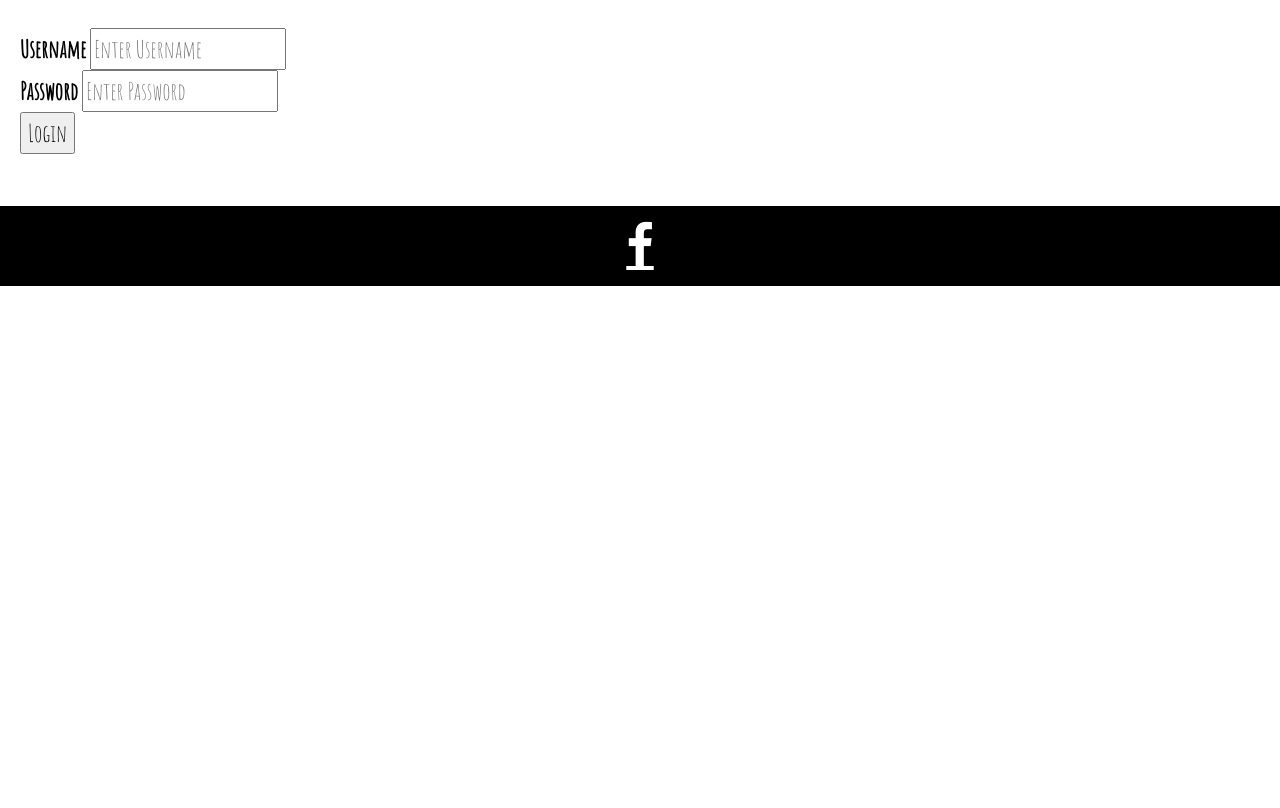
After one commit to KaeTahr/Restaurante_DW, a PHP site: page /portal.html in a window 1280 px wide. The commit adds this page. Run offline with PHP 8.4, Linux system fonts and the light colour scheme.

Commit message:
Added dummy login page and portal home page

```diff
--- /dev/null
+++ b/portal.html
@@ -0,0 +1,33 @@
+
+<html lang="es">
+<head>
+    <meta charset="UTF-8">
+    <meta name="viewport" content="width=device-width, initial-scale=1">
+    <link rel="stylesheet" href="https://cdnjs.cloudflare.com/ajax/libs/font-awesome/4.7.0/css/font-awesome.min.css">
+    <link rel="stylesheet" href="https://fonts.googleapis.com/css?family=Amatic+SC">
+    <link rel="stylesheet" href="styles/style.css">
+    <link rel="stylesheet" href="styles/general.css">
+    <script src="javascript/ListaPedidos.js"></script>
+    <title>Lista de Pedidos</title>
+</head>
+<body>
+    <main>
+        <div class="login-form">
+            <form action="portal-home.hmtl" method="post">
+                <div class="container">
+                <label for="uname"><b>Username</b></label>
+                <input type="text" placeholder="Enter Username" name="uname" required>
+                <br>
+                <label for="psw"><b>Password</b></label>
+                <input type="password" placeholder="Enter Password" name="psw" required>
+                <br>
+                <button type="submit">Login</button>
+                </div>
+            </form>
+        </div>
+    </main>
+    <footer class="w3-container w3-teal w3-black w3-center">
+        <a href="https://www.facebook.com/La-Cocina-de-Allison-Thompson-102969278285943" class="fa fa-facebook w3-xxxlarge w3-padding-16"></a>
+    </footer>
+</body>
+</html>
--- a/styles/general.css
+++ b/styles/general.css
@@ -10,3 +10,11 @@ body,h1,h2,h3,h4,h5,h6 {
     position: -webkit-sticky;
     position: sticky;
 }
+
+.login-form {
+    width: 100%;
+    padding: 20px;
+    margin: 8px 0;
+    box-sizing: border-box;
+    font-size: 24px
+}
```
Also changed, not shown: portal-home.php (added, +28 -0 lines).
